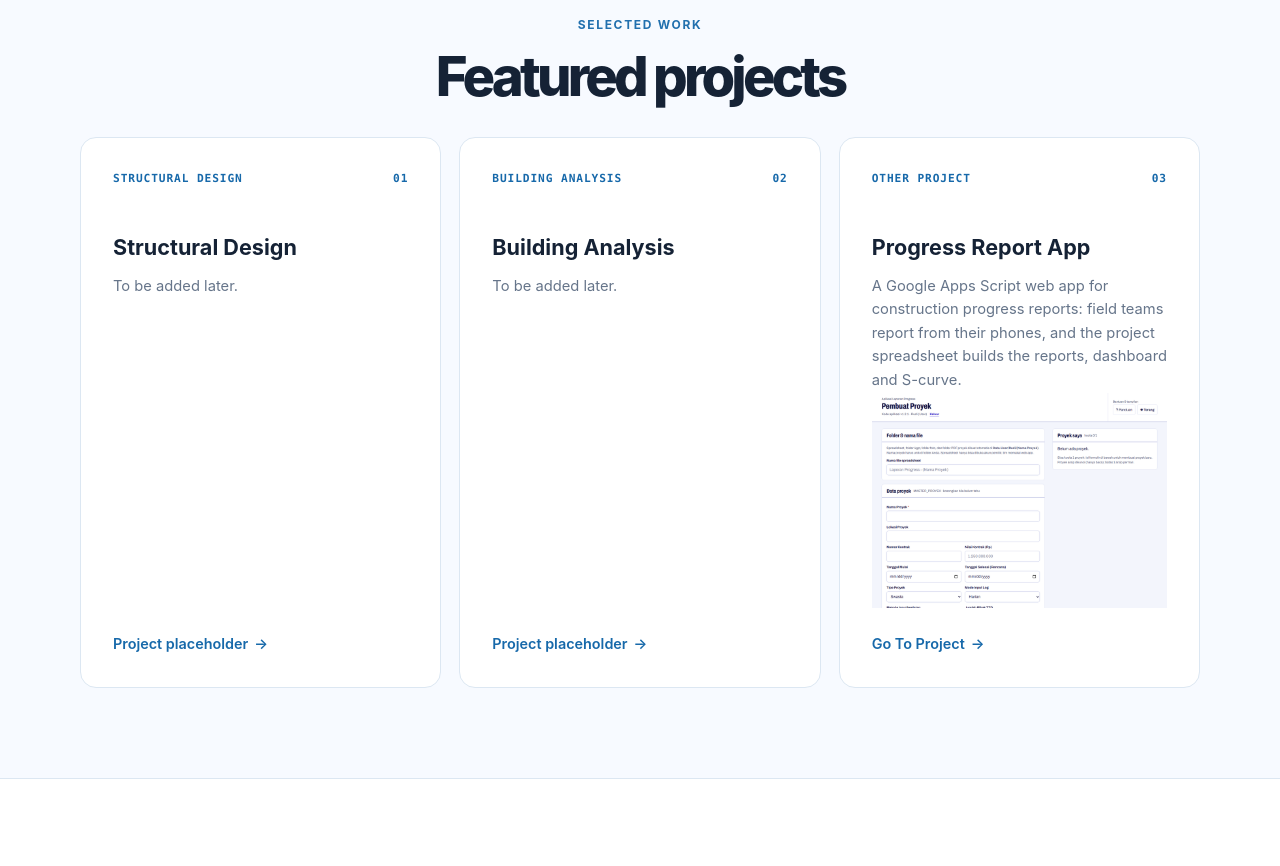
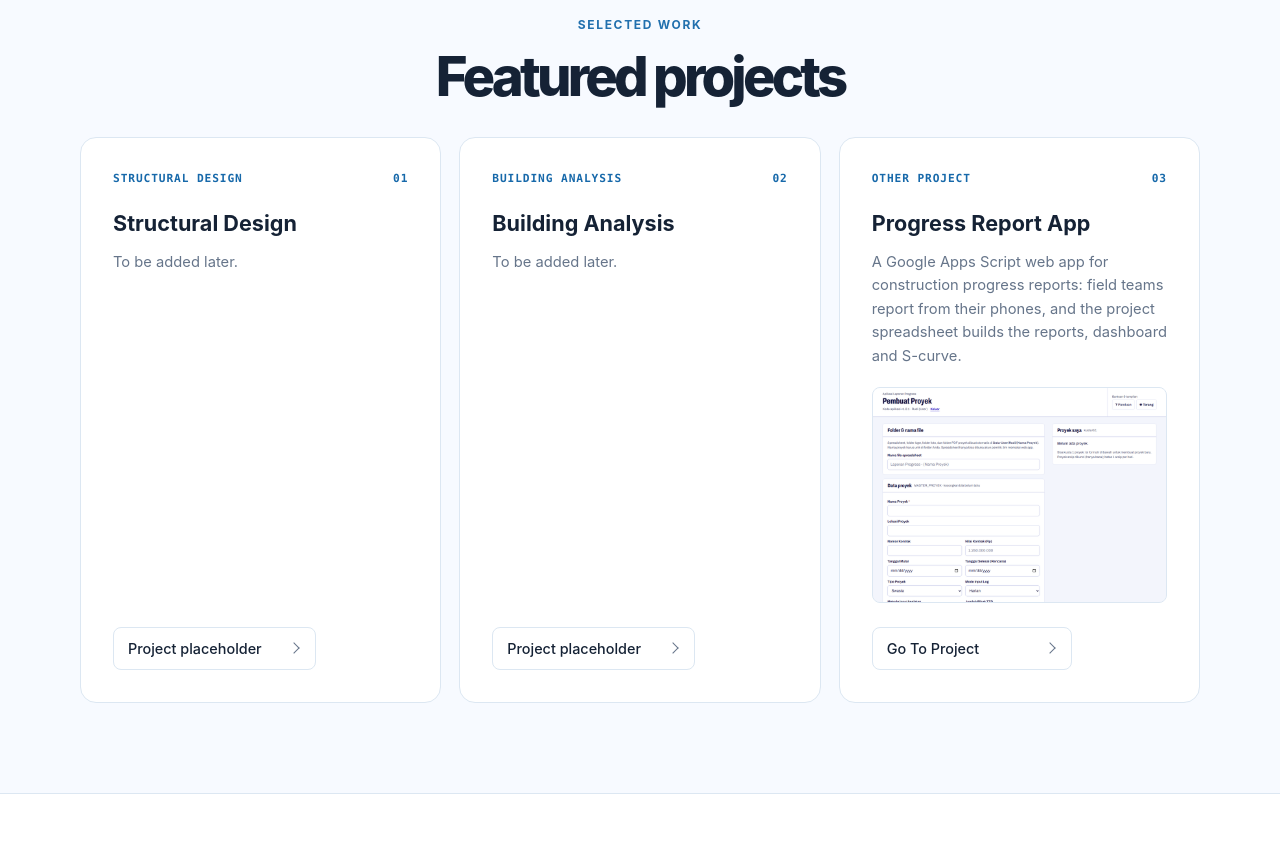
Before and after one commit to AndiSaifulKohir/andisaifulkohir.github.io, a plain HTML site: page index.html in a window 1280 px wide. Shown: the part 880-1746 px from the top of the page. Drawn offline with Linux system fonts and the light colour scheme.

Commit message:
Tidy featured project cards and fix Go To Project button
- Reduce gap between card label row and title
- Stop the hover border overlay from blocking clicks on card links
- Restyle project links as bordered buttons with a right chevron
- Frame the Progress Report preview screenshot

Co-Authored-By: Claude Opus 5.5 <noreply@anthropic.com>

```diff
--- a/assets/css/portfolio.css
+++ b/assets/css/portfolio.css
@@ -383,6 +383,7 @@
   -webkit-mask-composite: xor;
   mask-composite: exclude;
   opacity: 0;
+  pointer-events: none;
   transition: opacity 0.3s ease;
 }
 
@@ -398,7 +399,7 @@
   justify-content: space-between;
   gap: 16px;
 
-  margin-bottom: 42px;
+  margin-bottom: 18px;
 }
 
 .project-type,
@@ -452,32 +453,68 @@
   transform: translateY(-1px);
 }
 
+.project-card .preview-screenshot {
+  height: auto;
+  margin-top: 18px;
+  border: 1px solid var(--border);
+  border-radius: 8px;
+  object-fit: contain;
+  background: var(--surface-muted);
+}
+
+/* Keep breathing room above the button even in the tallest card */
+.project-card > :nth-last-child(2) {
+  margin-bottom: 24px;
+}
+
 .project-link {
   margin-top: auto;
-  padding-top: 24px;
 
-  color: var(--blue);
-  font-size: 0.9rem;
-  font-weight: 600;
   display: inline-flex;
   align-items: center;
-  gap: 6px;
-  transition: all 0.3s cubic-bezier(0.4, 0, 0.2, 1);
+  justify-content: space-between;
+  gap: 28px;
+  min-width: 200px;
+  padding: 9px 14px;
+
+  border: 1px solid var(--border);
+  border-radius: 8px;
+  background: var(--surface);
+  color: var(--text);
+  font-size: 0.9rem;
+  font-weight: 500;
+  transition:
+    border-color 0.2s ease,
+    color 0.2s ease,
+    box-shadow 0.2s ease;
 }
 
+/* Small right-pointing chevron, like a select box arrow turned sideways */
 .project-link::after {
-  content: '→';
-  display: inline-block;
-  transition: transform 0.3s cubic-bezier(0.4, 0, 0.2, 1);
+  content: '';
+  flex-shrink: 0;
+  width: 7px;
+  height: 7px;
+  margin-right: 3px;
+  border-right: 1.5px solid var(--text-muted);
+  border-bottom: 1.5px solid var(--text-muted);
+  transform: rotate(-45deg);
+  transition:
+    transform 0.2s ease,
+    border-color 0.2s ease;
 }
 
-.project-link:hover {
-  color: var(--blue-dark);
-  gap: 10px;
+.project-link:hover,
+.project-link:focus-visible {
+  border-color: var(--blue);
+  color: var(--blue);
+  box-shadow: 0 0 0 3px var(--blue-soft);
 }
 
-.project-link:hover::after {
-  transform: translateX(4px);
+.project-link:hover::after,
+.project-link:focus-visible::after {
+  border-color: var(--blue);
+  transform: translateX(3px) rotate(-45deg);
 }
 
 /* About */
--- a/index.html
+++ b/index.html
@@ -285,7 +285,6 @@
               alt="Project creator page of the Progress Report App with folder, file name and project data forms"
               width="904"
               height="660"
-              style="display: block; width: 100%; max-width: 100%; height: auto;"
             />
 
           <a
```
